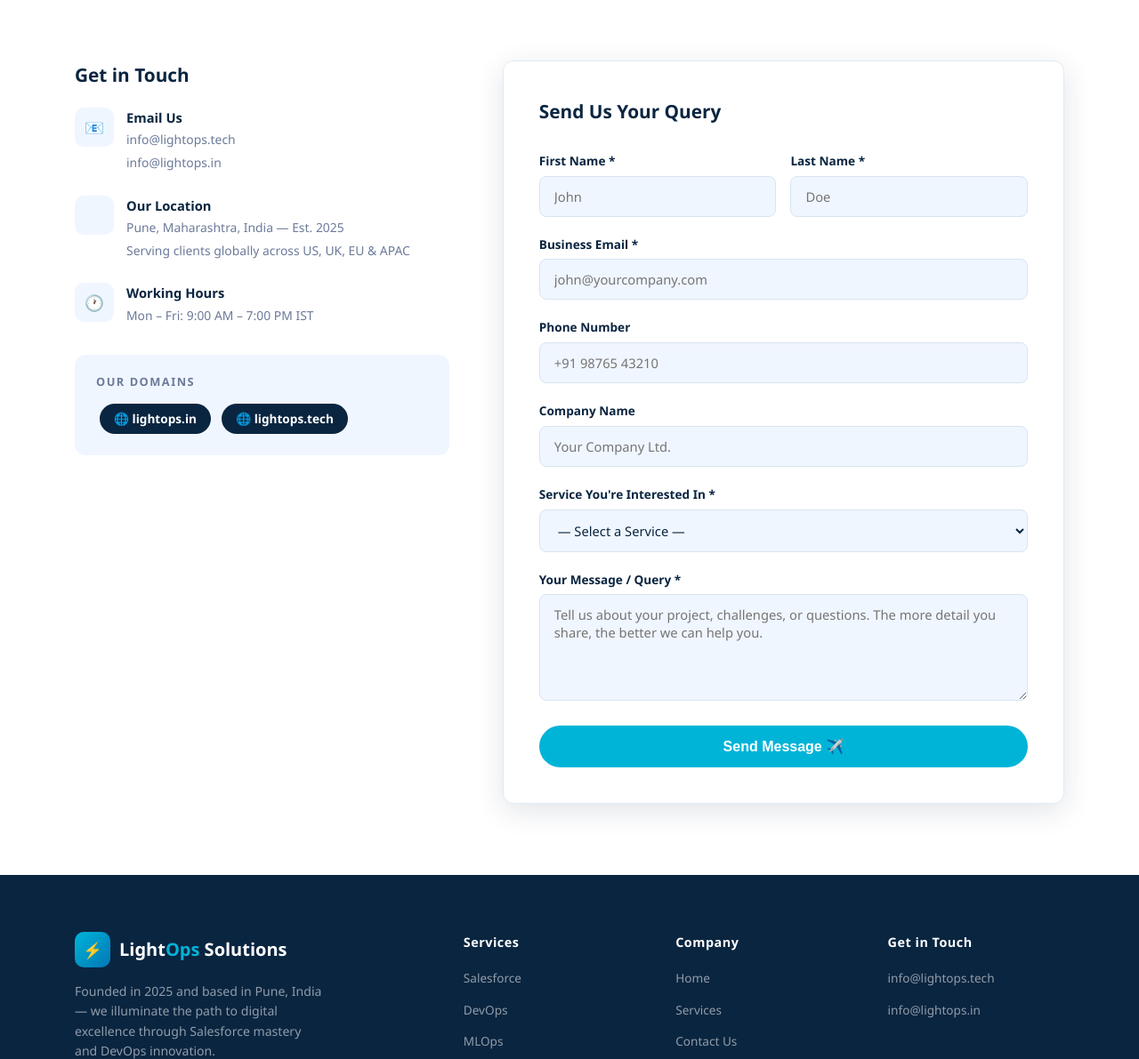
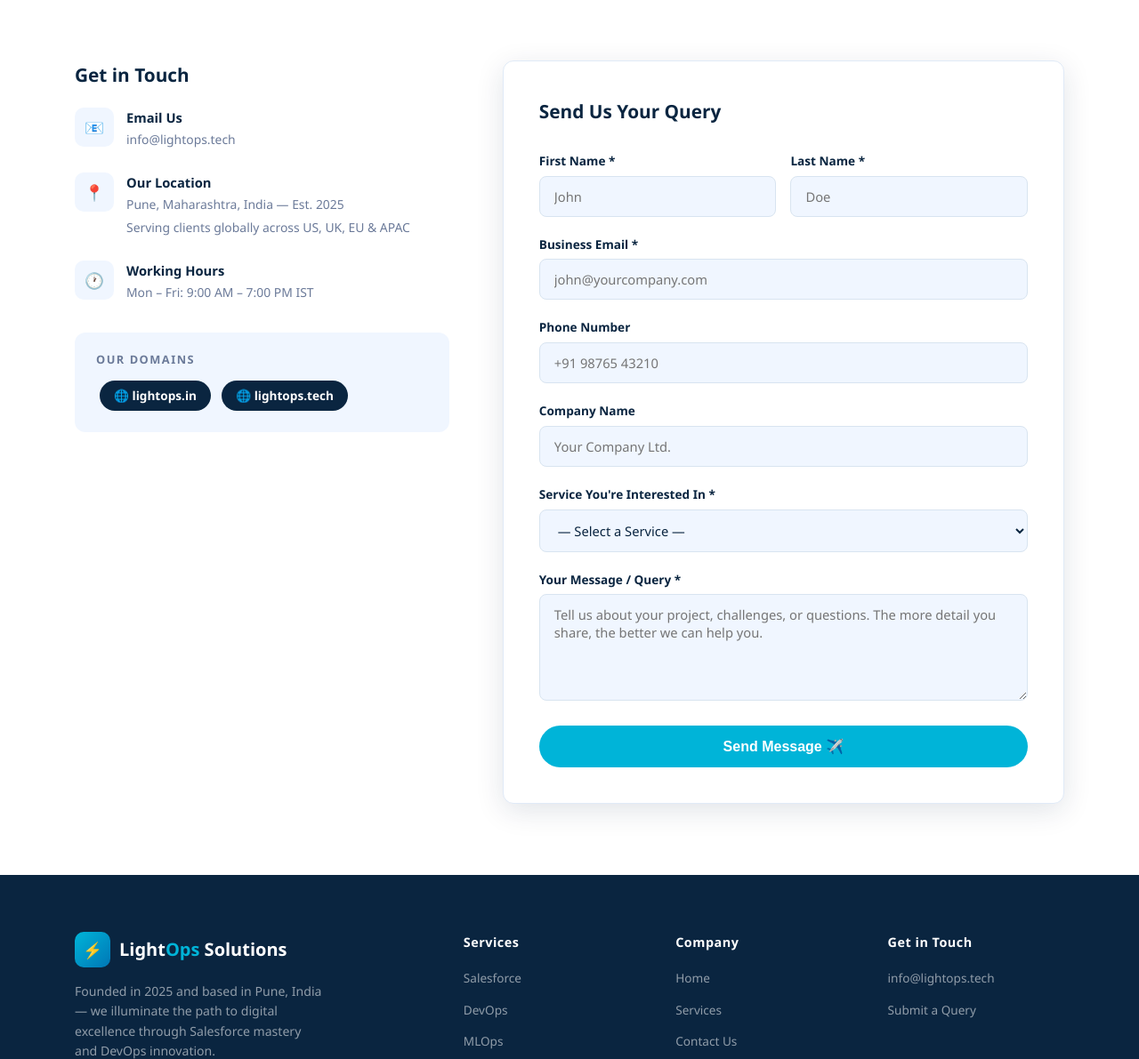
Before and after one commit to Abhinav111137/lightops-web, a website: page contact.html in a window 1280 px wide. Shown: the part 360-1551 px from the top of the page at 89% size. Drawn offline with Linux system fonts and the light colour scheme.

Commit message:
Remove info@lightops.in from all pages; fix blank location icon on contact page

```diff
--- a/contact.html
+++ b/contact.html
@@ -51,13 +51,12 @@
           <div class="contact-icon">📧</div>
           <div class="contact-item-text">
             <strong>Email Us</strong>
-            <span>info@lightops.tech</span><br>
-            <span>info@lightops.in</span>
+            <span>info@lightops.tech</span>
           </div>
         </div>
 
         <div class="contact-item">
-          <div class="contact-icon"></div>
+          <div class="contact-icon">📍</div>
           <div class="contact-item-text">
             <strong>Our Location</strong>
             <span>Pune, Maharashtra, India — Est. 2025</span><br>
@@ -182,7 +181,7 @@
         <h4>Get in Touch</h4>
         <ul>
           <li><a href="mailto:info@lightops.tech">info@lightops.tech</a></li>
-          <li><a href="mailto:info@lightops.in">info@lightops.in</a></li>
+          <li><a href="contact.html">Submit a Query</a></li>
         </ul>
       </div>
     </div>
```
Also changed, not shown: index.html (+0 -1 lines), quote.html (+0 -2 lines), services.html (+0 -1 lines).
